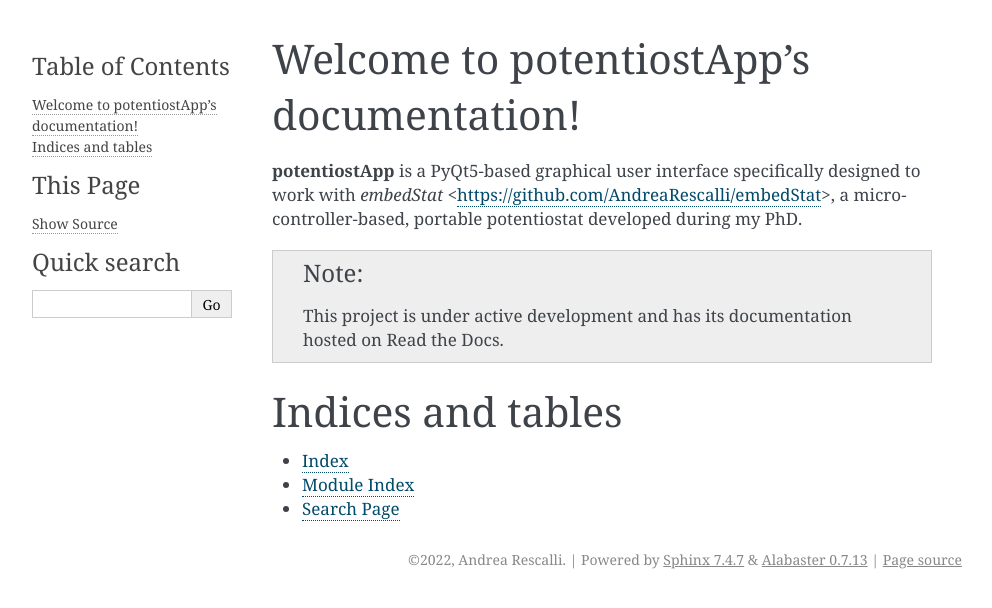
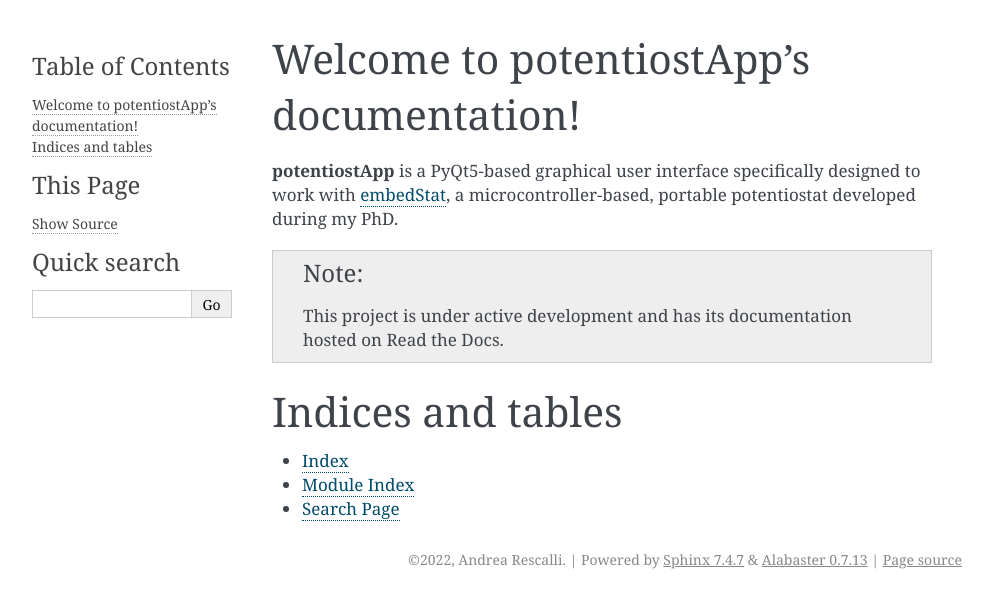
Before and after one commit to AndreaRescalli/potentiostApp, a Sphinx documentation site: the page built from docs/source/index.rst, in a window 1280 px wide. Shown: the top 608 px of the page, without its empty margins (148-1140 px from the left). Built offline with Sphinx 7.4.7, drawn with Linux system fonts in a browser that asks for light colours.

Commit message:
updated doc

```diff
--- a/docs/source/index.rst
+++ b/docs/source/index.rst
@@ -5,7 +5,7 @@
 
 Welcome to potentiostApp's documentation!
 =========================================
-**potentiostApp** is a PyQt5-based graphical user interface specifically designed to work with *embedStat* <https://github.com/AndreaRescalli/embedStat>,
+**potentiostApp** is a PyQt5-based graphical user interface specifically designed to work with `embedStat <https://github.com/AndreaRescalli/embedStat>`_,
 a microcontroller-based, portable potentiostat developed during my PhD.
 
 .. note::
```
